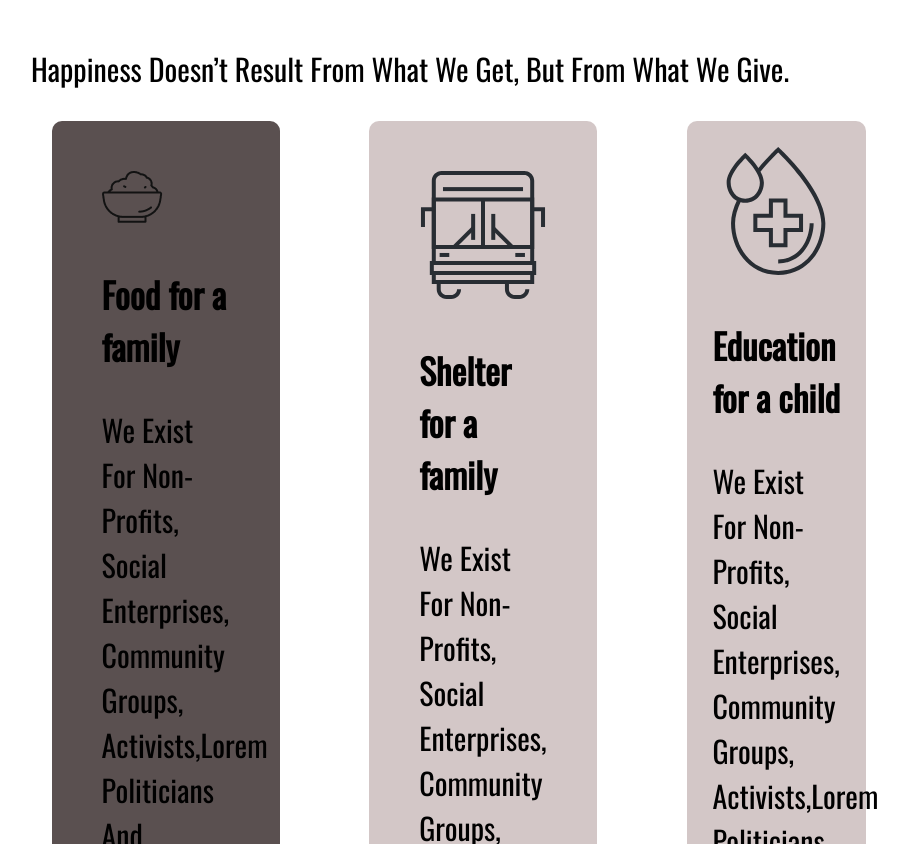
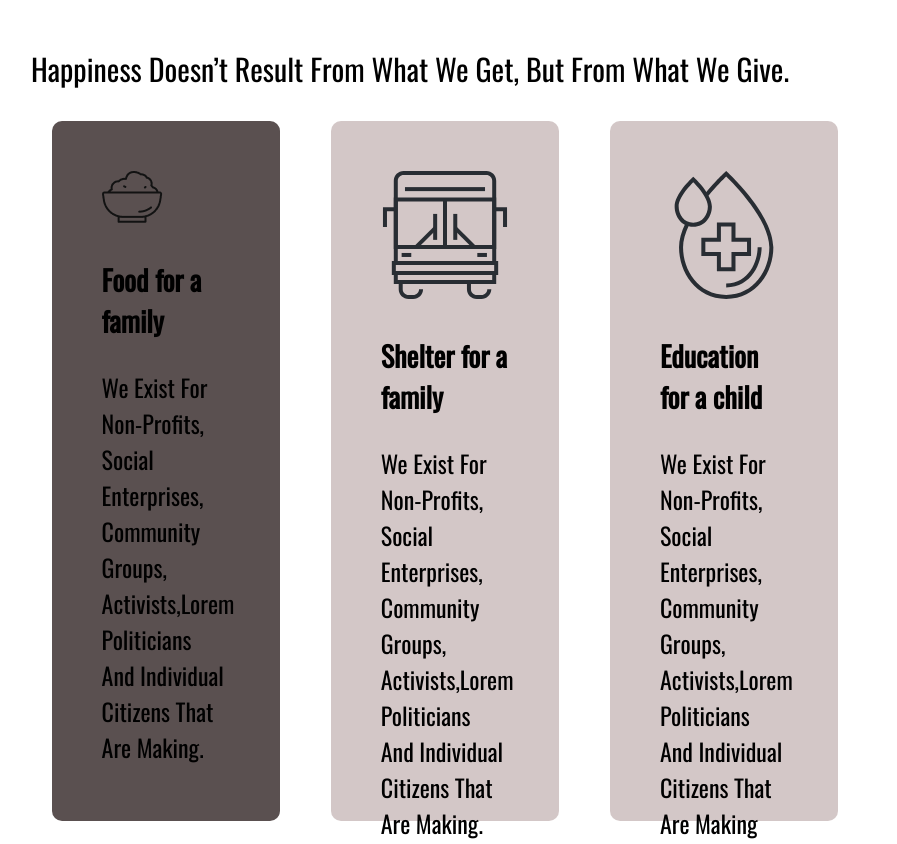
Before and after one commit to alveeishraque/Donate-portfolio, a plain HTML site: page index.html in a window 1280 px wide. Shown: the part 2133-2977 px from the top of the page, without its empty margins (230-1127 px from the left). Drawn offline with nearby package versions, Linux system fonts and the light colour scheme.

Commit message:
recorrect the donateplanbox

```diff
--- a/style.css
+++ b/style.css
@@ -114,34 +114,37 @@ section{
 .donateplanbox1{
     background-color: rgb(90, 80, 80);
     width:10%;
+    height: 600px;
     margin-left: 22%;
     margin-right: 2%;
     padding: 50px;
     border-radius: 10px;
-    font-size: 30px;
-    margin-right: 5%;
+    font-size: 150%;
+
 
 }
 .donateplanbox2{
     background-color: rgba(138, 108, 108, 0.377);
     width:10%;
+    height: 600px;
     margin-left: 2%;
     margin-right: 2%;
     padding: 50px;
     border-radius: 10px;
-    font-size: 30px;
-    margin-right: 5%;
+    font-size: 150%;
+
 
 }
 .donateplanbox3{
     background-color: rgba(138, 108, 108, 0.377);
     width:10%;
+    height: 600px;
     margin-left: 2%;
     margin-right: 15%;
-    padding: 2%;
+    padding: 50px;
     border-radius: 10px;
-    font-size: 30px;
-    margin-right: 5%;
+    font-size: 150%;
+
 
 }
 .halfwidth{
```
